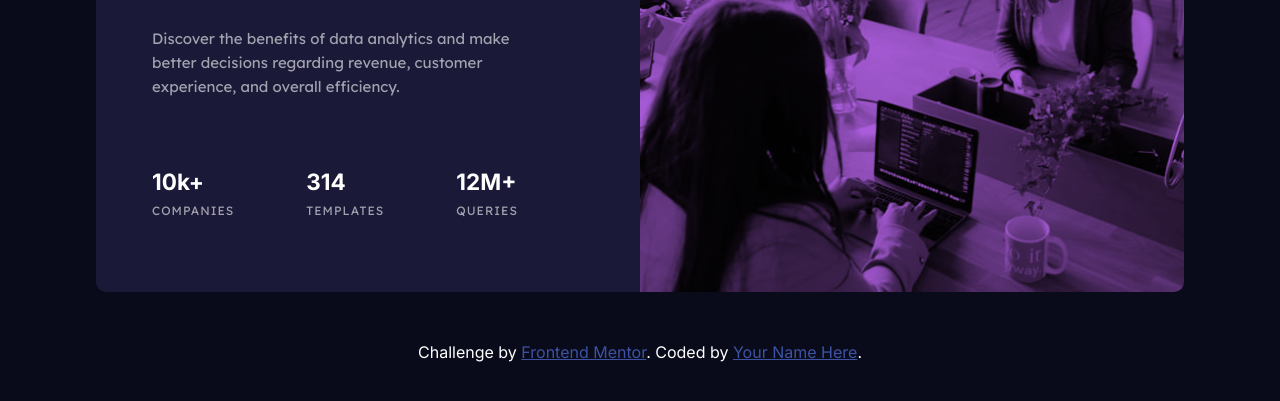
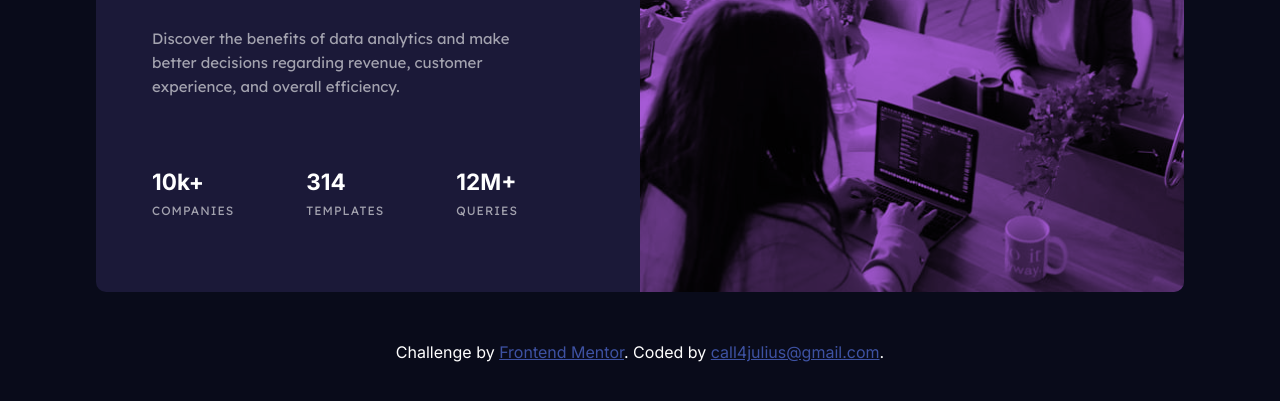
Before and after one commit to Call4julius/stats-preview-card-component, a plain HTML site: page index.html in a window 1280 px wide. Shown: the part 293-694 px from the top of the page. Drawn offline with Linux system fonts and the light colour scheme.

Commit message:
Update index.html

```diff
--- a/index.html
+++ b/index.html
@@ -52,7 +52,7 @@
 
     <div class="attribution">
       Challenge by <a href="https://www.frontendmentor.io?ref=challenge" target="_blank">Frontend Mentor</a>.
-      Coded by <a href="#">Your Name Here</a>.
+      Coded by <a href="#">call4julius@gmail.com</a>.
     </div>
   </main>
 </body>
```
